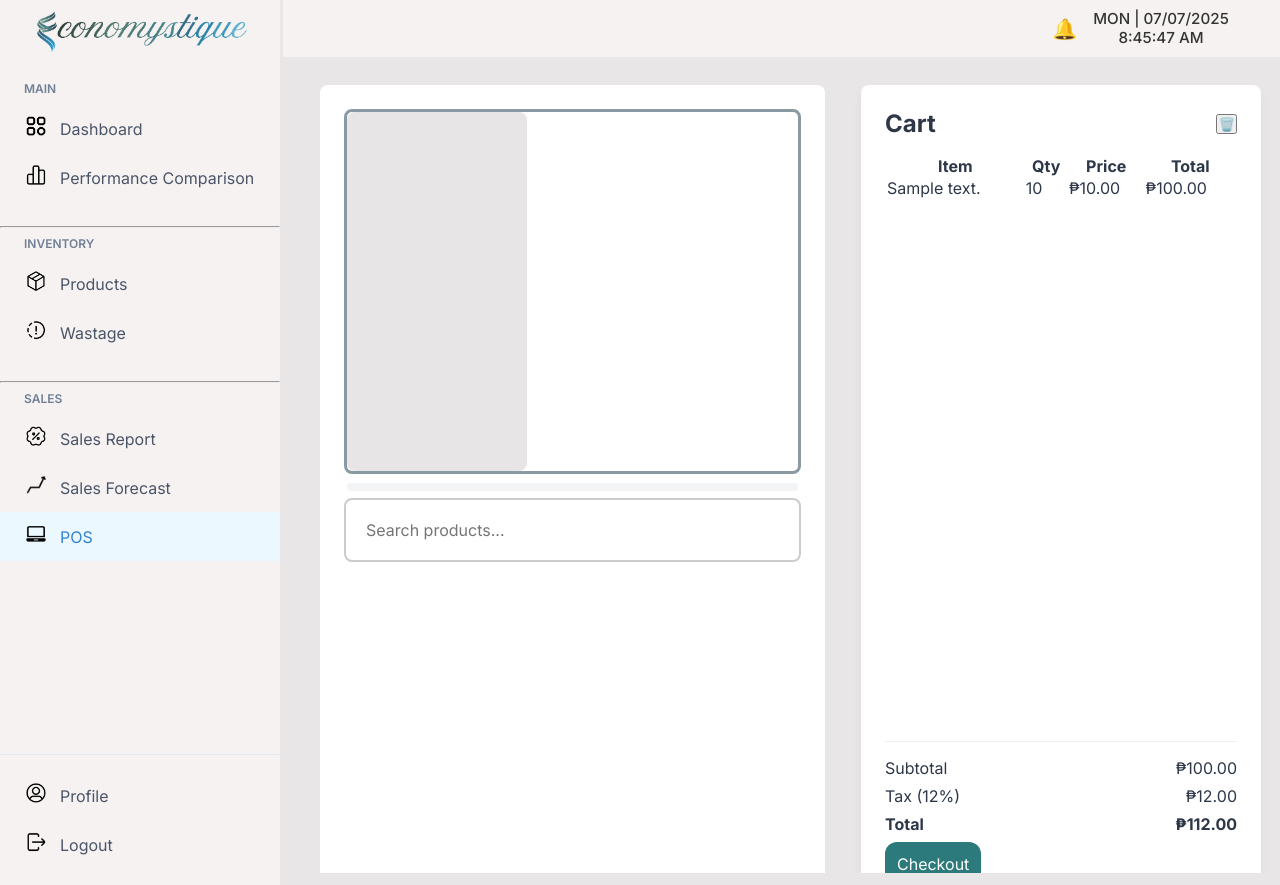
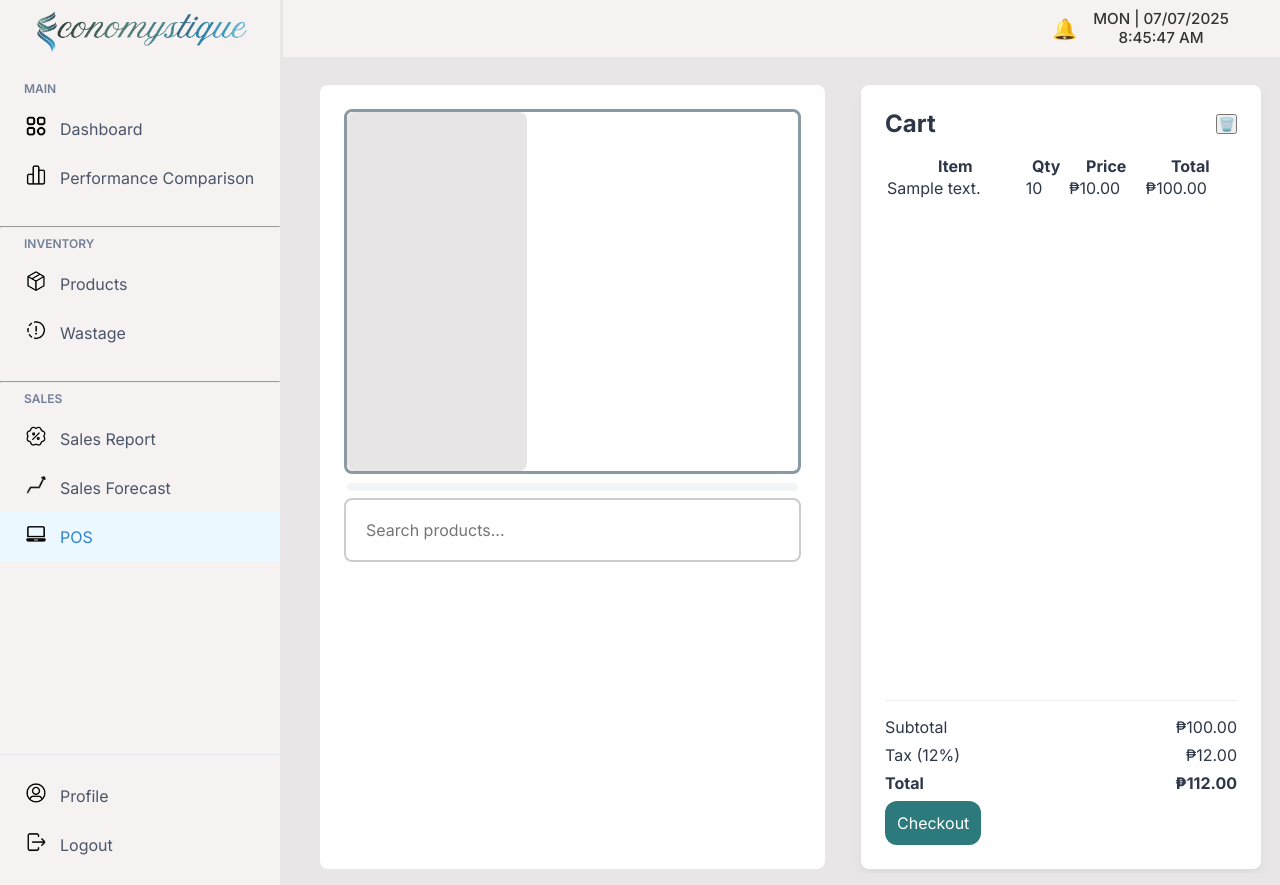
Before and after one commit to Economystique/EconomystiqueWebApp, a Flask app: page /pos in a window 1280 px wide. Run offline with Flask 3, Linux system fonts and the light colour scheme; the visitor is signed in with stand-in values (Sample User, id 1); tables that the repository leaves empty hold one stand-in row (values such as "Sample post"); data that the repository does not hold is empty.

Commit message:
Fixed web interface for POS

```diff
--- a/static/css/pos.css
+++ b/static/css/pos.css
@@ -629,7 +629,7 @@ body {
         min-height: 0;
     }
     .pos-container {
-        height: 100%;
+        height: 95%;
         min-height: 0;
         flex: 1 1 0;
         max-width: 1120px;
@@ -648,19 +648,19 @@ body {
     .products-grid {
         max-height: 38vh;
         min-height: 0;
-        overflow-y: auto;
         width: 100%;
         padding-right: 0;
         margin-right: 0;
         gap: 0.75rem;
+        max-width: 100%;
+        box-sizing: border-box;
     }
     .cart-section {
         width: 400px;
         max-width: 420px;
-        height: 100%;
+        height: 95%;
         max-height: 100%;
         min-height: 0;
-        overflow-y: auto;
         position: sticky;
         top: 0;
         margin-left: 1rem;
@@ -673,4 +673,9 @@ body {
         padding: 0.5rem 0.75rem;
         gap: 0.75rem;
     }
+    .products-section,
+    .products-grid {
+        min-width: 0;
+        overflow-x: hidden;
+    }
 }
```
